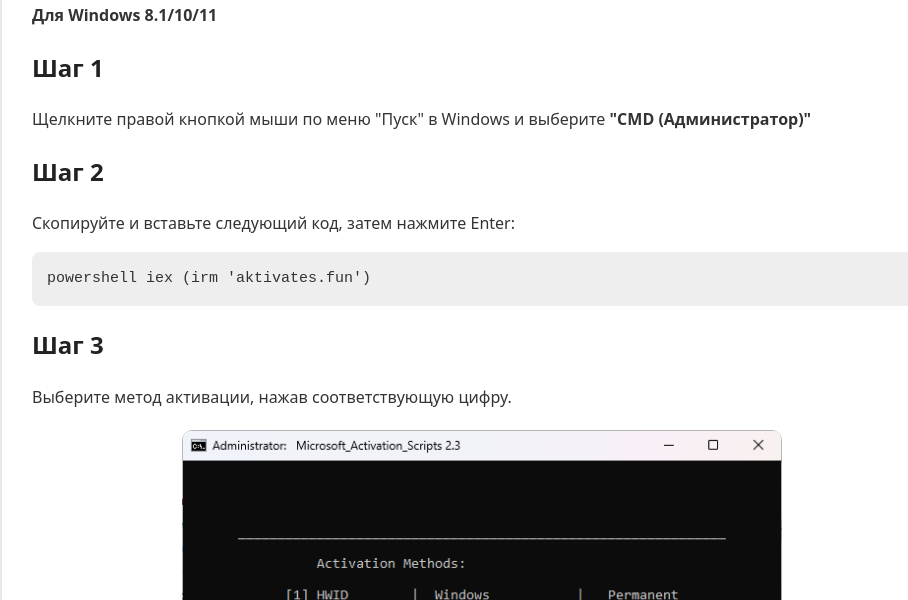
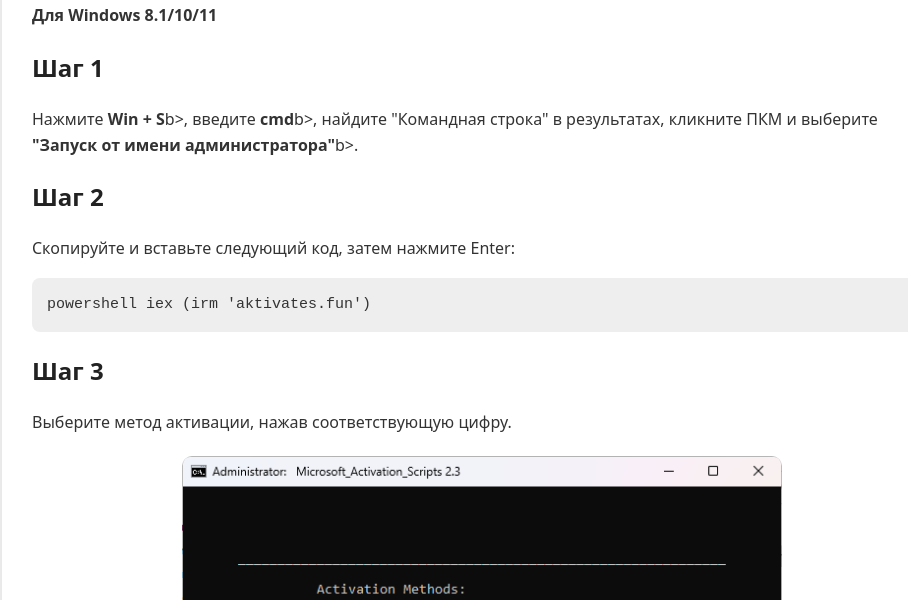
Before and after one commit to solifersrs/solifersrs.github.io, a plain HTML site: page index.html in a window 1280 px wide. Shown: the part 200-800 px from the top of the page, without its empty margins (158-1066 px from the left). Drawn offline with Linux system fonts and the light colour scheme.

Commit message:
Update index.html

```diff
--- a/index.html
+++ b/index.html
@@ -13,7 +13,7 @@
     <p><strong>Для Windows 8.1/10/11</strong></p>
 
     <h2>Шаг 1</h2>
-    <p>Щелкните правой кнопкой мыши по меню "Пуск" в Windows и выберите <b>"CMD (Администратор)"</b> </p>
+    <p>Нажмите <b>Win + S</b>b>, введите <b>cmd</b>b>, найдите "Командная строка" в результатах, кликните ПКМ и выберите <b>"Запуск от имени администратора"</b>b>. </p>
 
     <h2>Шаг 2</h2>
     <p>Скопируйте и вставьте следующий код, затем нажмите Enter:</p>
```
